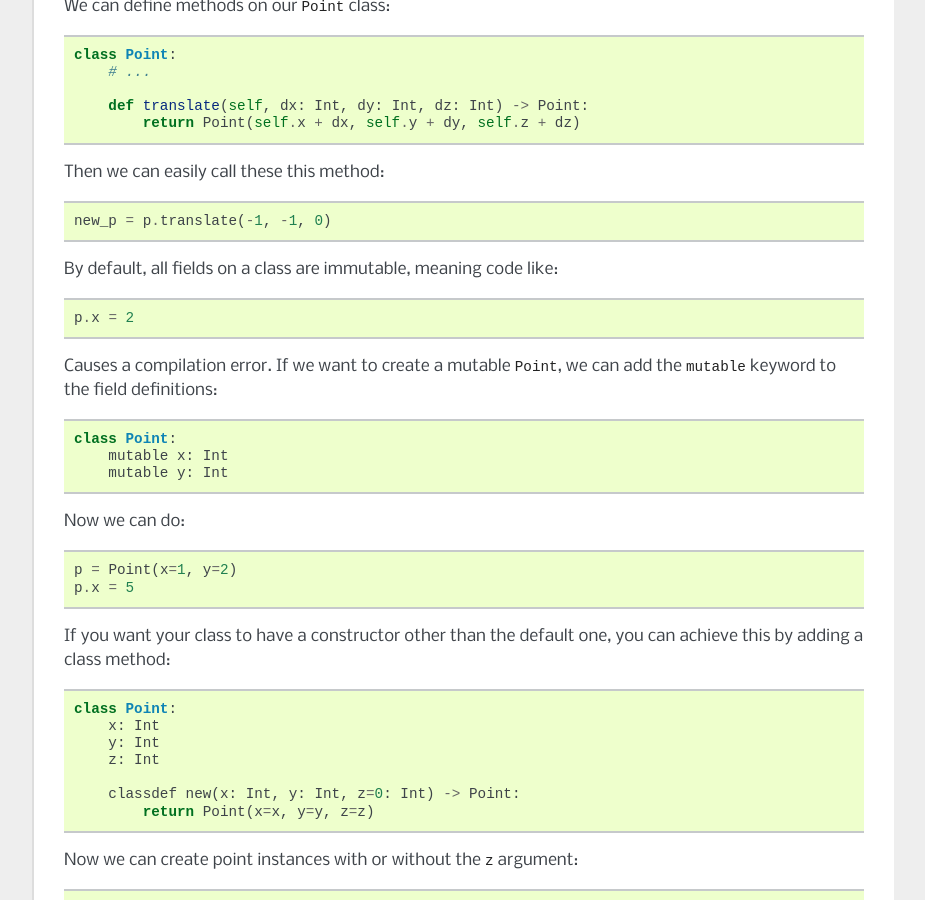
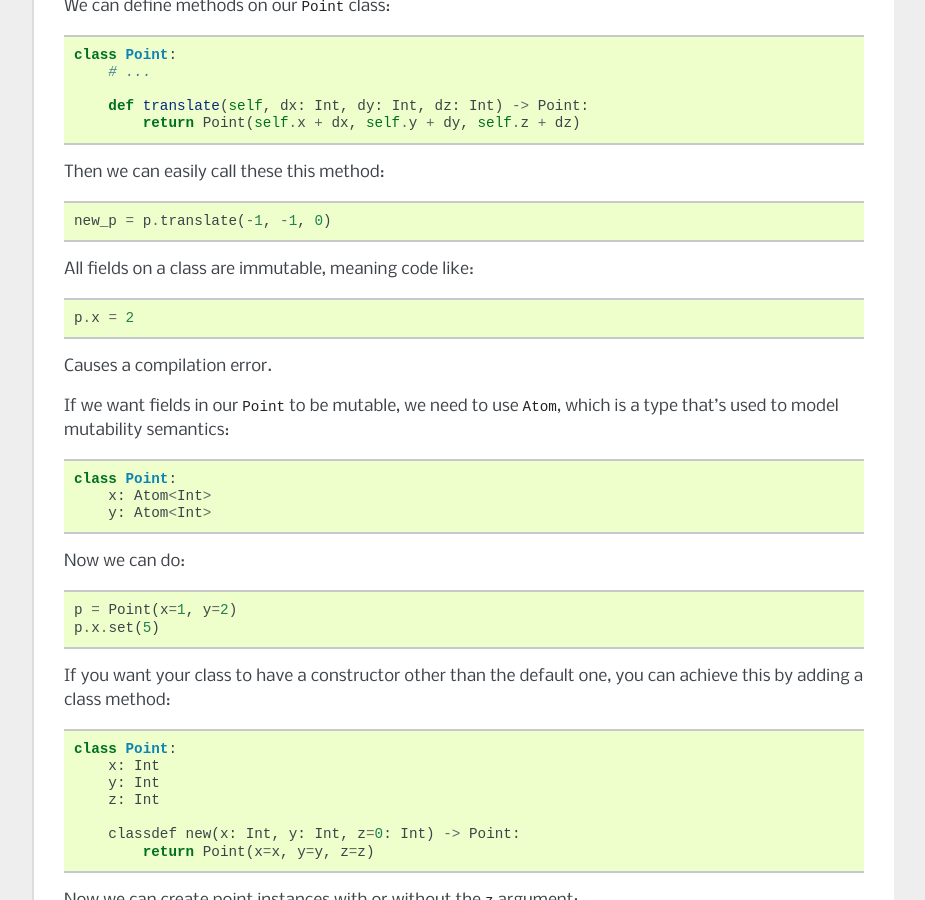
Before and after one commit to alex/bagel, a Sphinx documentation site: the page built from docs/features/classes.rst, in a window 1280 px wide and 900 px high, scrolled down 442 px. Shown: the whole window, without its empty margins (198-1123 px from the left). Built offline with Sphinx 7.4.7, drawn with Linux system fonts in a browser that asks for light colours.

Commit message:
Document immutability semantics

```diff
--- a/docs/features/classes.rst
+++ b/docs/features/classes.rst
@@ -28,21 +28,23 @@ Then we can easily call these this method::
 
     new_p = p.translate(-1, -1, 0)
 
-By default, all fields on a class are immutable, meaning code like::
+All fields on a class are immutable, meaning code like::
 
     p.x = 2
 
-Causes a compilation error. If we want to create a mutable ``Point``, we can
-add the ``mutable`` keyword to the field definitions::
+Causes a compilation error.
+
+If we want fields in our ``Point`` to be mutable, we need to use ``Atom``,
+which is a type that's used to model mutability semantics::
 
     class Point:
-        mutable x: Int
-        mutable y: Int
+        x: Atom<Int>
+        y: Atom<Int>
 
 Now we can do::
 
     p = Point(x=1, y=2)
-    p.x = 5
+    p.x.set(5)
 
 If you want your class to have a constructor other than the default one, you
 can achieve this by adding a class method::
--- a/docs/features/interfaces.rst
+++ b/docs/features/interfaces.rst
@@ -37,16 +37,16 @@ To satisfy the interface, all we need to do is define a class with ``get`` and
 ``set`` methods with appropriate signatures::
 
     class InMemoryCache:
-        _data: Dict<Bytes, Bytes>
+        _data: Atom<Dict<Bytes, Bytes>>
 
         classdef new() -> CacheClient:
             return InMemoryCache(_data={})
 
         def get(self, key: Bytes) -> Option<Bytes>:
-            return self._data.get(key)
+            # ...
 
         def set(self, key: Bytes, value: Bytes):
-            self._data[key] = value
+            # ...
 
 We don't need to explicitly state that ``InMemoryCache`` implements
 ``CacheClient``, Bagel automatically knows this because it has the necessary
--- a/docs/index.rst
+++ b/docs/index.rst
@@ -60,6 +60,7 @@ As a result, some of the features Bagel has are:
 * Compile time reflection and metaprogramming
 * Powerful testing tools
 * Local type inference
+* Persistent data structures
 
 Language features
 -----------------
```
